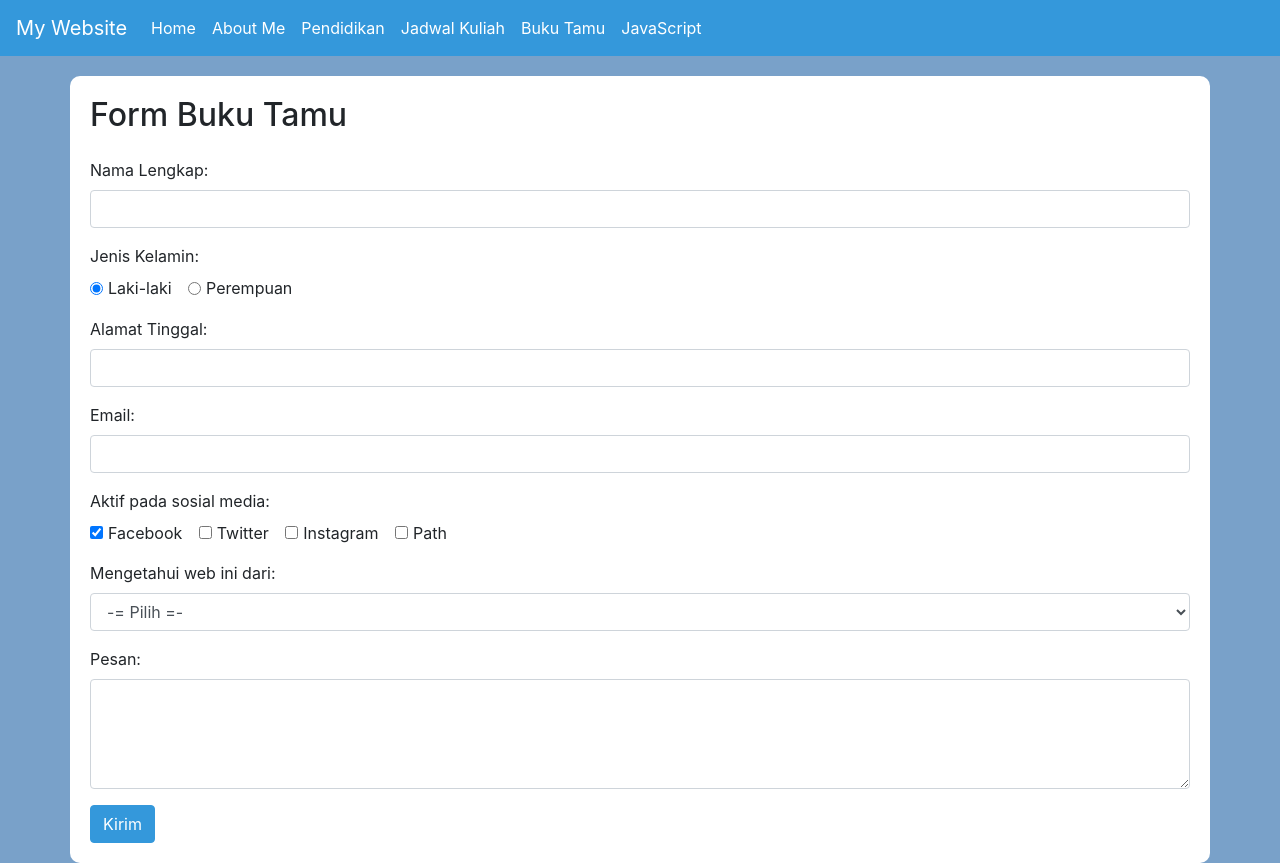
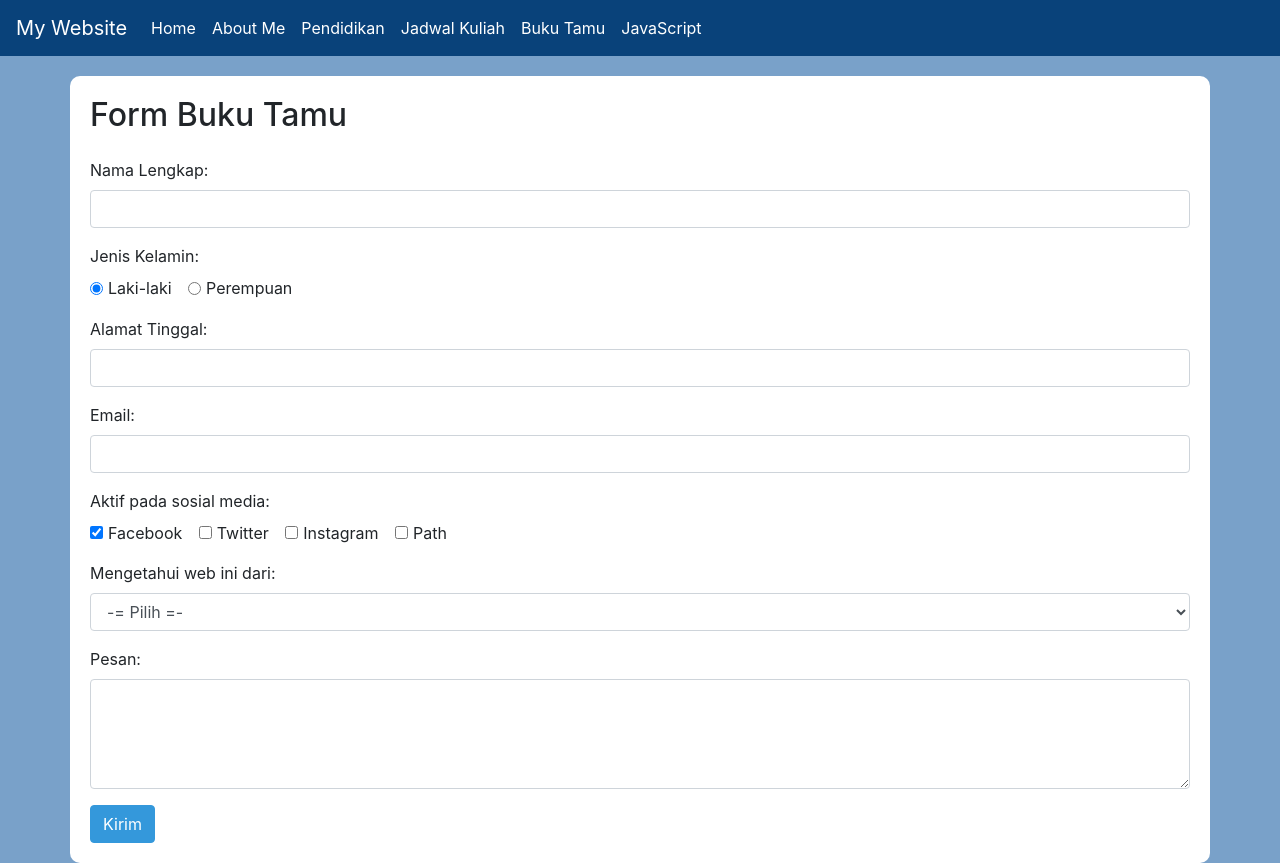
Before and after one commit to Nur-Muhammadd/Javascript.github.io, a plain HTML site: page Buku Tamu.html in a window 1280 px wide. Drawn offline with nearby package versions, Linux system fonts and the light colour scheme.

Commit message:
Update Buku Tamu.html

```diff
--- a/Buku Tamu.html
+++ b/Buku Tamu.html
@@ -12,7 +12,7 @@
         }
 
         .navbar {
-            background-color: #3498db; /* Warna latar belakang biru */
+            background-color: #09427a; /* Warna latar belakang biru */
         }
 
         .navbar-dark .navbar-nav .nav-link {
```
